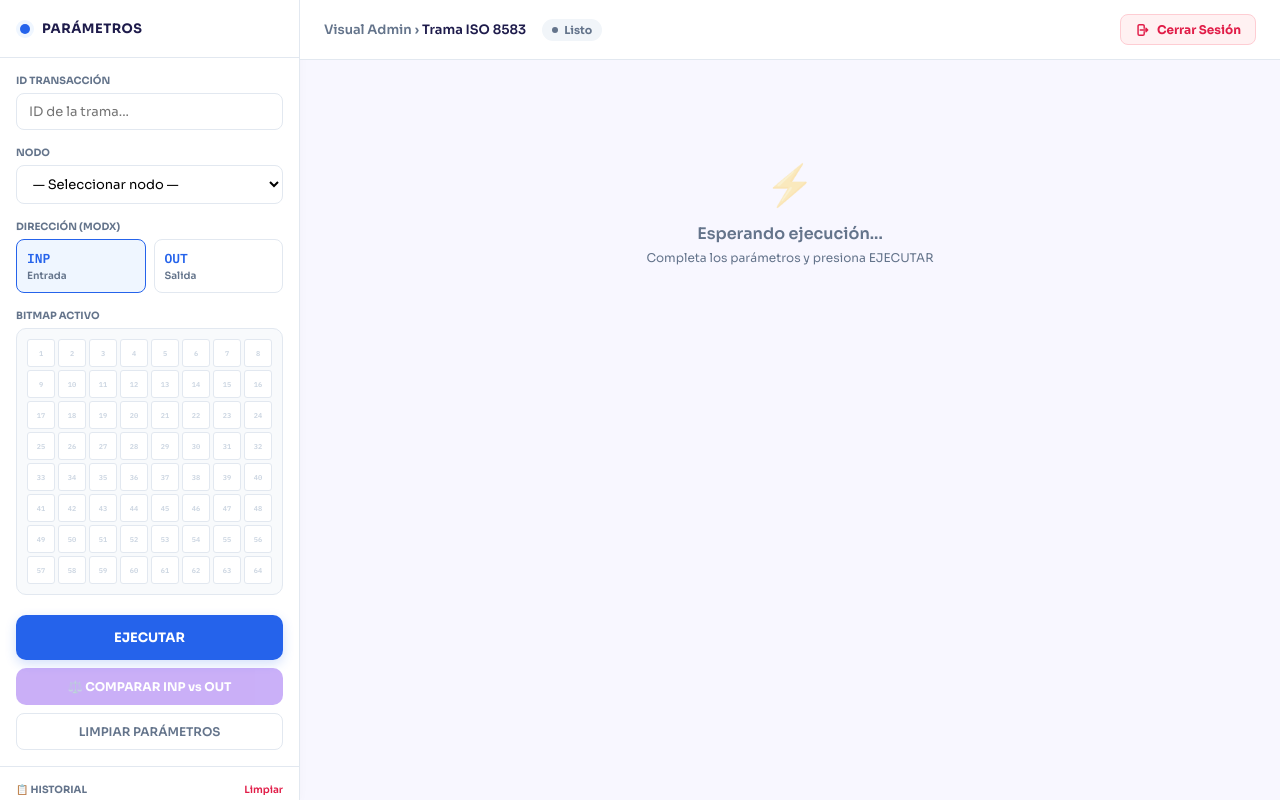
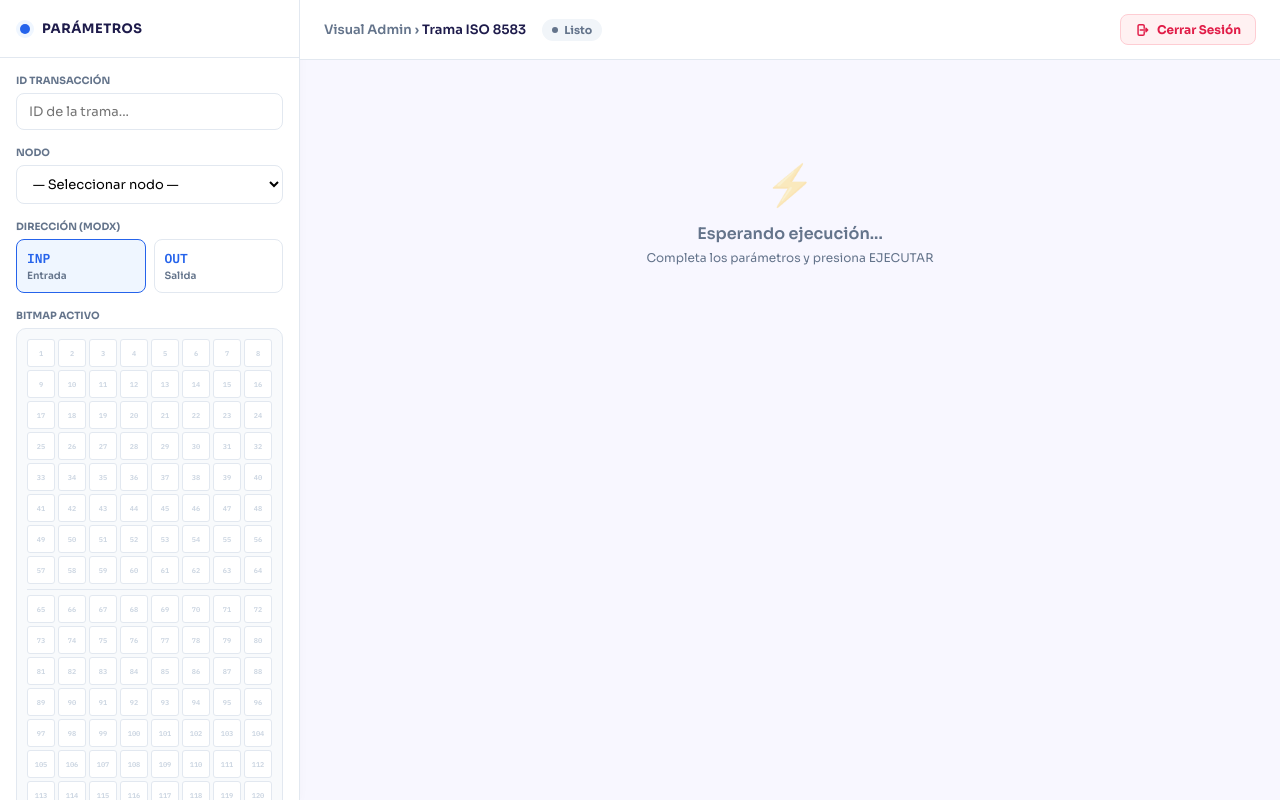
Before and after one commit to lfranciscowa/visual-admin-iso8583, a website: page csr/public/dashboard.html in a window 1280 px wide. Drawn offline with Linux system fonts and the light colour scheme.

Commit message:
mejora bitmap 128

```diff
--- a/csr/public/dashboard.html
+++ b/csr/public/dashboard.html
@@ -118,6 +118,12 @@
 
         .sidebar-bitmap { background:#f8fafc;border:1px solid var(--border);border-radius:10px;padding:10px; }
         .bitmap-grid-mini { display:grid;grid-template-columns:repeat(8,1fr);gap:3px; }
+        .bitmap-grid-mini .bit-separator {
+            grid-column: 1 / -1;
+            height: 1px;
+            background: var(--border);
+            margin: 2px 0;
+        }
         .bit-cell {
             aspect-ratio:1;border-radius:3px;display:flex;align-items:center;justify-content:center;
             font-family:var(--mono);font-size:7px;font-weight:700;background:#fff;
@@ -484,11 +490,18 @@
     let historial = [], cacheInp = null, cacheOut = null;
 
     // ── Bitmap ──────────────────────────────────────────────────────────────────
-    function initBitmap(size=64) {
+    function initBitmap(size=128) {
         const grid = document.getElementById('bitmapGrid');
         grid.innerHTML = '';
-        for (let i=1;i<=size;i++)
+        for (let i=1;i<=size;i++) {
+            // Separador visual entre bitmap primario (1-64) y secundario (65-128)
+            if (i === 65) {
+                grid.insertAdjacentHTML('beforeend',
+                    `<div class="bit-separator"></div>`
+                );
+            }
             grid.insertAdjacentHTML('beforeend',`<div class="bit-cell" id="bit-${i}">${i}</div>`);
+        }
     }
 
     /**
@@ -497,8 +510,8 @@
      * @param {boolean}  animate  - true = destello escalonado (respuesta nueva)
      */
     function markBits(nums, animate=false) {
-        // Apagar todos
-        for (let i=1;i<=64;i++) {
+        // Apagar todos (ahora hasta 128)
+        for (let i=1;i<=128;i++) {
             const b = document.getElementById(`bit-${i}`);
             if (b) { b.classList.remove('active','flash'); }
         }
@@ -811,7 +824,7 @@
         }
     }
 
-    document.addEventListener('DOMContentLoaded',()=>initBitmap(64));
+    document.addEventListener('DOMContentLoaded',()=>initBitmap(128));
 </script>
 </body>
 </html>
```
